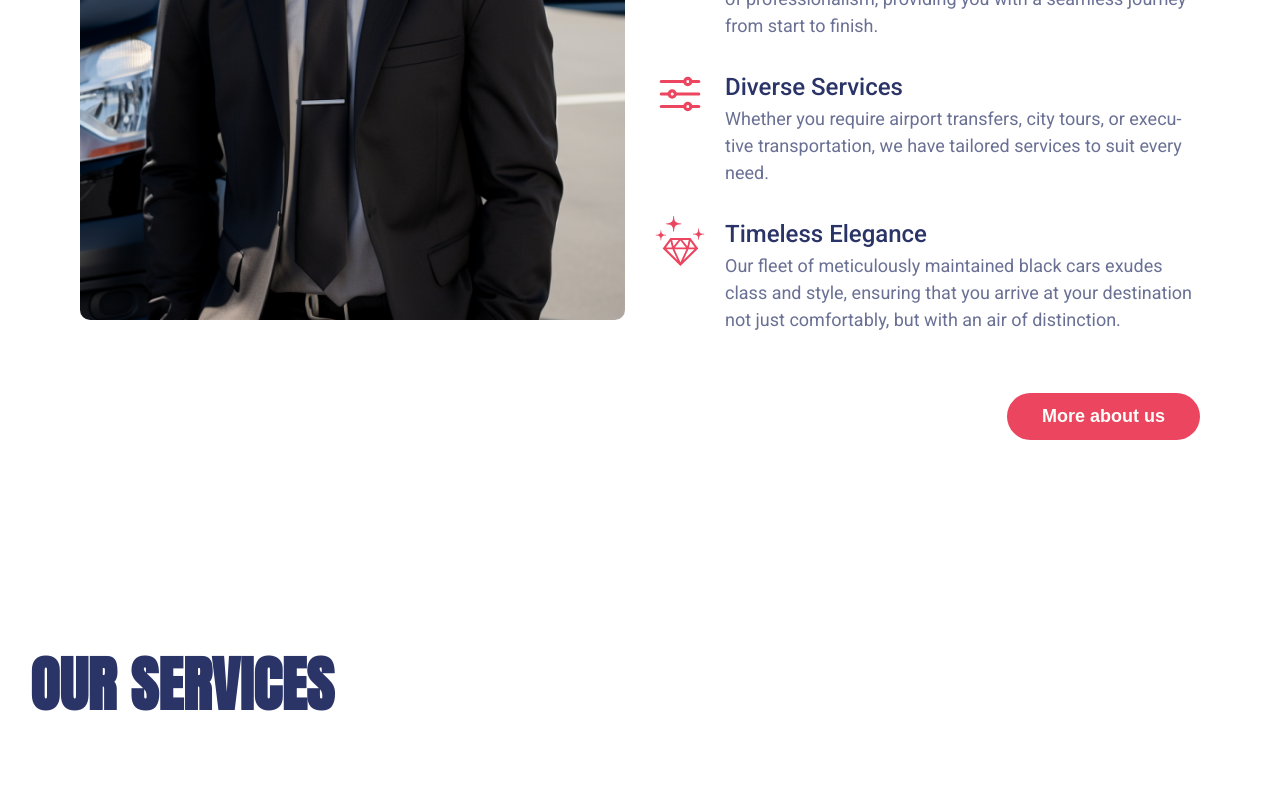
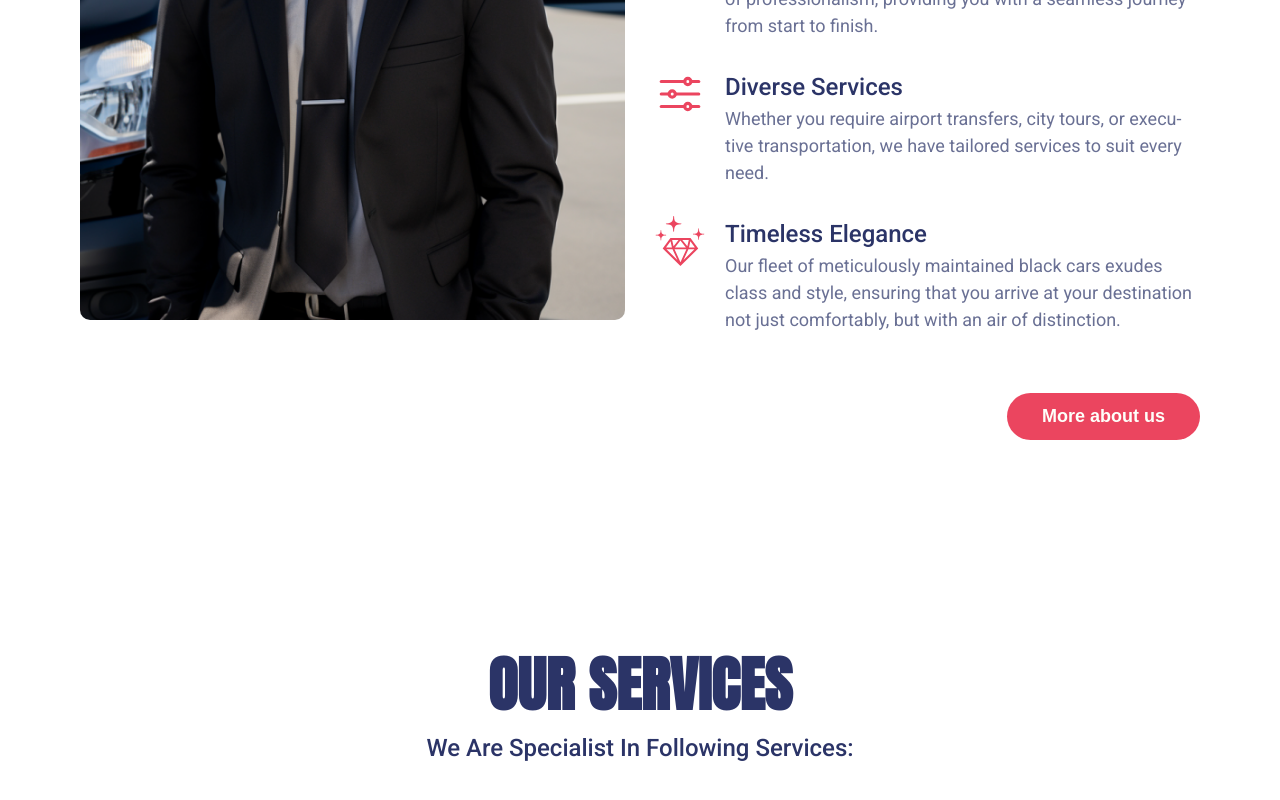
Before and after one commit to ChristianWare/Nier-Transport-Redesign, a Next.js app: page / in a window 1280 px wide. Shown: the part 1341-2141 px from the top of the page. Before the commit the page ends 2071 px from the top, so only its background shows below. Built offline with nearby package versions, Linux system fonts and the light colour scheme.

Commit message:
Service Section Start

```diff
--- a/src/app/components/ServicesSection/ServicesSection.module.css
+++ b/src/app/components/ServicesSection/ServicesSection.module.css
@@ -0,0 +1,18 @@
+.container {
+  padding-bottom: 8rem;
+  width: 100%;
+}
+
+.heading,
+.strong {
+  text-align: center;
+  width: 100%;
+}
+
+.strong {
+  font-size: 2.4rem;
+  font-family: var(--roboto);
+  font-weight: 500;
+  color: var(--darkBlue);
+  text-transform: capitalize;
+}
--- a/src/app/components/ServicesSection/ServicesSection.tsx
+++ b/src/app/components/ServicesSection/ServicesSection.tsx
@@ -6,6 +6,9 @@ const ServicesSection = () => {
     <LayoutWrapper>
       <section className={styles.container}>
         <h2 className={styles.heading}>Our Services</h2>
+        <div className={styles.strong}>
+          We Are Specialist In Following Services:
+        </div>
       </section>
     </LayoutWrapper>
   );
--- a/src/app/globals.css
+++ b/src/app/globals.css
@@ -36,8 +36,7 @@ h2,
 h3,
 h4,
 h5,
-h6,
-strong {
+h6 {
   font-family: var(--anton);
   color: var(--darkBlue);
   text-transform: uppercase;
@@ -74,6 +73,10 @@ h6 {
 
 strong {
   font-size: 2.4rem;
+  font-family: var(--roboto);
+  font-weight: 500;
+  color: var(--darkBlue);
+  text-transform: capitalize;
 }
 
 button {
```
